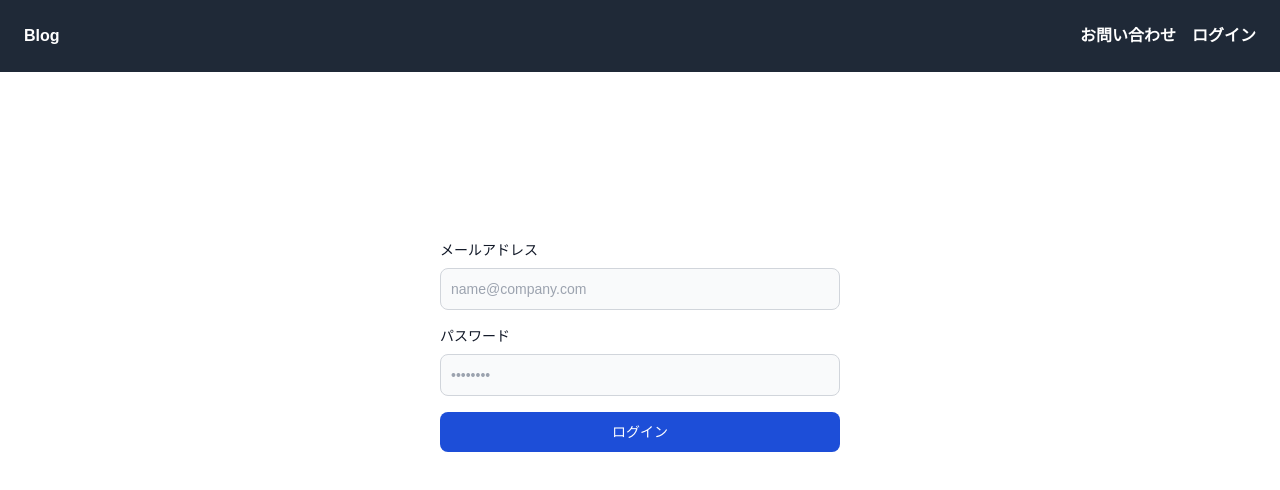
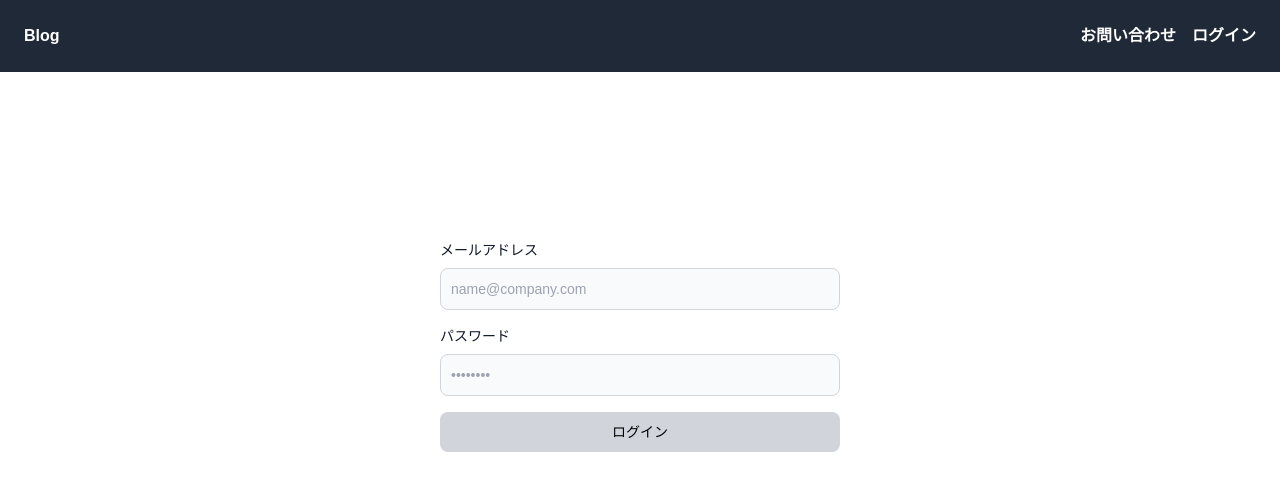
Before and after one commit to Kens04/blog-app-nextjs, a Next.js app: page /login in a window 1280 px wide. Shown: the top 490 px of the page. Built offline with nearby package versions, Linux system fonts and the light colour scheme; no server answers.

Commit message:
フォーム送信中にボタンをdisabledにする処理を追加

```diff
--- a/src/app/admin/categories/_components/AdminCategoryForm.tsx
+++ b/src/app/admin/categories/_components/AdminCategoryForm.tsx
@@ -20,7 +20,7 @@ export const AdminCategoryForm = ({
     register,
     handleSubmit,
     reset,
-    formState: { errors },
+    formState: { errors, isSubmitting, isValid },
   } = useForm<Category>();
 
   useEffect(() => {
@@ -45,6 +45,7 @@ export const AdminCategoryForm = ({
             required: "カテゴリー名を入力してください",
             minLength: { value: 2, message: "2文字以上入力してください" },
           })}
+          disabled={isSubmitting}
         />
         {errors.name && <p className="text-red-700">{errors.name.message}</p>}
       </div>
@@ -53,12 +54,16 @@ export const AdminCategoryForm = ({
           <>
             <button
               type="submit"
-              className="bg-blue-500 text-white py-2 px-4 rounded font-bold hover:bg-blue-700 transition"
+              disabled={isSubmitting || !isValid}
+              className={`${
+                isSubmitting || !isValid ? "bg-gray-300 text-black pointer-events-none" : "bg-blue-500"
+              } text-white py-2 px-4 rounded font-bold hover:bg-blue-700 transition`}
             >
               更新
             </button>
             <button
               type="button"
+              disabled={isSubmitting}
               onClick={onDeleteCategory}
               className="bg-red-500 text-white py-2 px-4 rounded font-bold hover:bg-red-700 transition"
             >
@@ -68,7 +73,10 @@ export const AdminCategoryForm = ({
         ) : (
           <button
             type="submit"
-            className="bg-blue-500 text-white py-2 px-4 rounded font-bold hover:bg-blue-700 transition"
+            disabled={isSubmitting || !isValid}
+            className={`${
+              isSubmitting || !isValid ? "bg-gray-300 text-black pointer-events-none" : "bg-blue-500"
+            } text-white py-2 px-4 rounded font-bold hover:bg-blue-700 transition`}
           >
             作成
           </button>
--- a/src/app/login/page.tsx
+++ b/src/app/login/page.tsx
@@ -9,7 +9,7 @@ export default function Page() {
   const {
     register,
     handleSubmit,
-    formState: { errors },
+    formState: { errors, isSubmitting, isValid },
   } = useForm<Login>();
   const router = useRouter();
 
@@ -48,6 +48,7 @@ export default function Page() {
             {...register("email", {
               required: "メールアドレスを入力してください",
             })}
+            disabled={isSubmitting}
           />
           {errors.email && (
             <p className="text-red-700">{errors.email.message}</p>
@@ -69,6 +70,7 @@ export default function Page() {
               required: "パスワードを入力してください",
               minLength: { value: 6, message: "6文字以上入力してください" },
             })}
+            disabled={isSubmitting}
           />
           {errors.password && (
             <p className="text-red-700">{errors.password.message}</p>
@@ -78,7 +80,12 @@ export default function Page() {
         <div>
           <button
             type="submit"
-            className="w-full text-white bg-blue-700 hover:bg-blue-800 focus:ring-4 focus:outline-none focus:ring-blue-300 font-medium rounded-lg text-sm px-5 py-2.5 text-center"
+            disabled={isSubmitting || !isValid}
+            className={`${
+              isSubmitting || !isValid
+                ? "bg-gray-300 text-black pointer-events-none"
+                : "bg-blue-700 hover:bg-blue-800 text-white"
+            } w-full focus:ring-4 focus:outline-none focus:ring-blue-300 font-medium rounded-lg text-sm px-5 py-2.5 text-center`}
           >
             ログイン
           </button>
```
